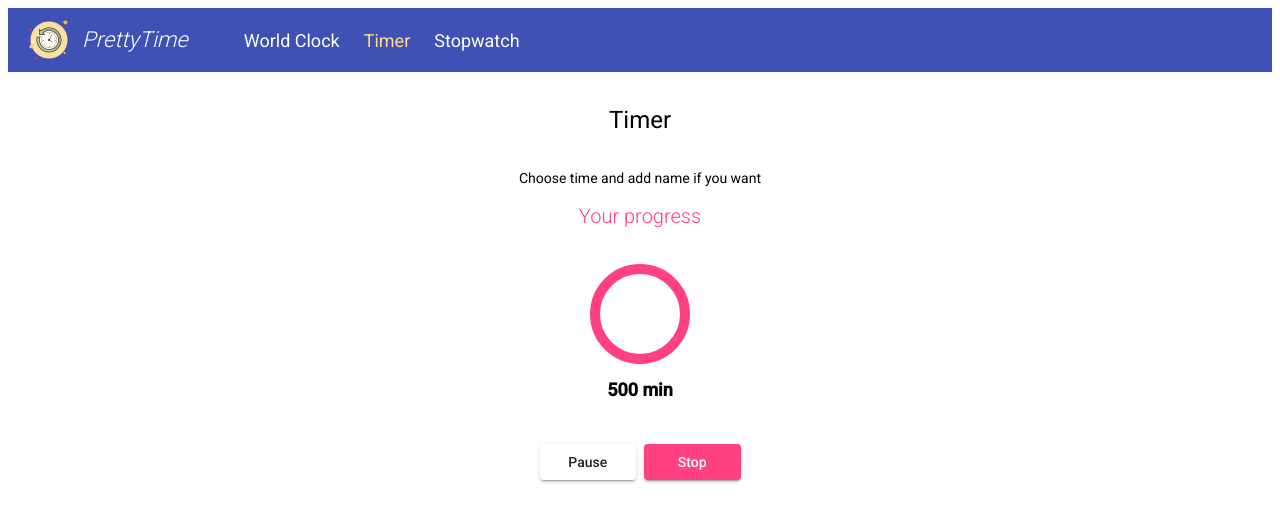
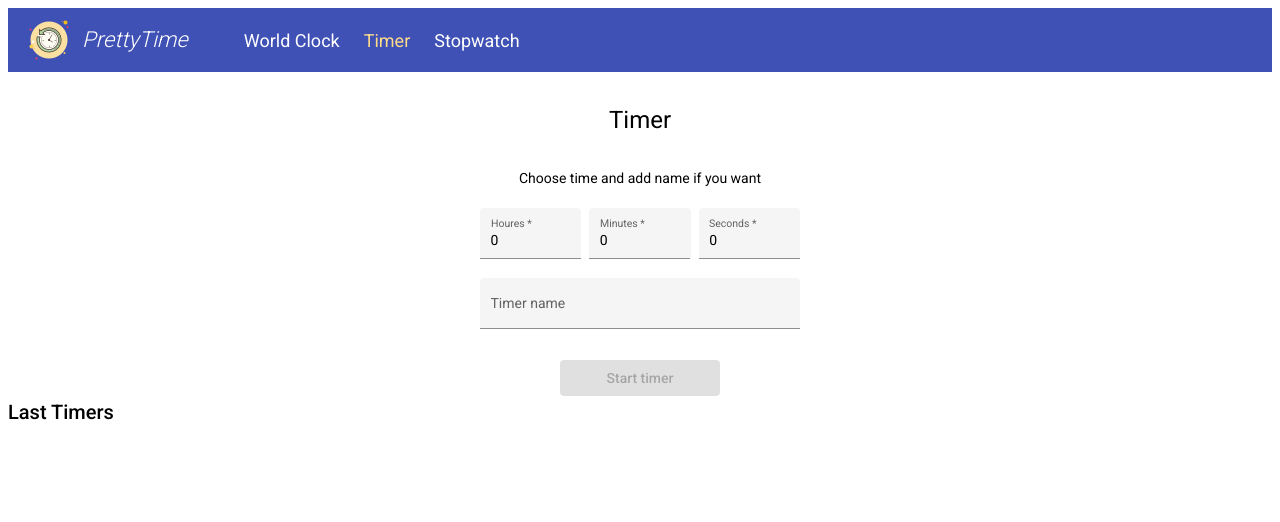
Before and after one commit to zoroMari/pretty-time, an Angular app: page /timer in a window 1280 px wide. Shown: the top 522 px of the page. Built offline with nearby package versions, Linux system fonts and the light colour scheme.

Commit message:
create main form for timer

```diff
--- a/src/app/app.module.ts
+++ b/src/app/app.module.ts
@@ -12,6 +12,7 @@ import { WelcomeComponent } from './welcome/welcome.component';
 import { AppRoutingModule } from './app-routing.module';
 import { TitleComponent } from './shared/title/title.component';
 import { NotFoundPageComponent } from './not-found-page/not-found-page.component';
+import { ReactiveFormsModule } from '@angular/forms';
 
 @NgModule({
   declarations: [
@@ -29,6 +30,7 @@ import { NotFoundPageComponent } from './not-found-page/not-found-page.component
     BrowserAnimationsModule,
     MaterialModule,
     AppRoutingModule,
+    ReactiveFormsModule,
   ],
   providers: [],
   bootstrap: [AppComponent]
--- a/src/app/material.module.ts
+++ b/src/app/material.module.ts
@@ -5,6 +5,7 @@ import {MatIconModule} from '@angular/material/icon';
 import {MatListModule} from '@angular/material/list';
 import {MatFormFieldModule} from '@angular/material/form-field';
 import {MatInputModule} from '@angular/material/input';
+import {MatSelectModule} from '@angular/material/select';
 import {MatToolbarModule} from '@angular/material/toolbar';
 import {MatMenuModule} from '@angular/material/menu';
 import {MatProgressSpinnerModule} from '@angular/material/progress-spinner';
@@ -17,6 +18,7 @@ import {MatProgressSpinnerModule} from '@angular/material/progress-spinner';
     MatListModule,
     MatFormFieldModule,
     MatInputModule,
+    MatSelectModule,
     MatToolbarModule,
     MatMenuModule,
     MatProgressSpinnerModule,
@@ -27,6 +29,7 @@ import {MatProgressSpinnerModule} from '@angular/material/progress-spinner';
     MatListModule,
     MatFormFieldModule,
     MatInputModule,
+    MatSelectModule,
     MatToolbarModule,
     MatMenuModule,
     MatProgressSpinnerModule,
--- a/src/app/time.service.ts
+++ b/src/app/time.service.ts
@@ -1,7 +1,22 @@
 import { Injectable } from "@angular/core";
 import { BehaviorSubject } from "rxjs";
+import { ITime } from "./ITime.model";
 
-@Injectable({providedIn: 'root'})
+@Injectable({ providedIn: 'root' })
 export class TimeService{
   public title = new BehaviorSubject<string>('Welcome to the PrettyTime');
+
+  public get lastTimers() {
+    if (localStorage.getItem('lastTimers')) {
+      return JSON.parse(localStorage.getItem('lastTimers'));
+    } else return [];
+  }
+
+
+  public stopTimer(timer: ITime) {
+
+    localStorage.setItem('lastTimers', JSON.stringify(timer));
+  }
+
+
 }
--- a/src/app/timer/timer.component.html
+++ b/src/app/timer/timer.component.html
@@ -1,19 +1,31 @@
 <app-title></app-title>
 
 <section class="Timer">
-  <p>Choose time and add name if you want</p>
+  <p  *ngIf="!timerActive">Choose time and add name if you want</p>
 
-  <form *ngIf="!timerActive">
+  <form *ngIf="!timerActive" [formGroup]="timerForm">
 
     <div class="Inputs">
-      <mat-form-field appearance="fill">
-        <mat-label>Number of minutes</mat-label>
-        <input type="number" matInput>
-      </mat-form-field>
+      <div class="Time">
+        <mat-form-field appearance="fill">
+          <mat-label>Houres</mat-label>
+          <input type="number" min="0" matInput formControlName="houres">
+        </mat-form-field>
+
+        <mat-form-field appearance="fill">
+          <mat-label>Minutes</mat-label>
+          <input type="number" min="0" matInput formControlName="minutes">
+        </mat-form-field>
+
+        <mat-form-field appearance="fill">
+          <mat-label>Seconds</mat-label>
+          <input type="number" min="0" matInput formControlName="seconds">
+        </mat-form-field>
+      </div>
 
       <mat-form-field appearance="fill">
         <mat-label>Timer name</mat-label>
-        <input type="text" matInput placeholder="Timer name">
+        <input type="text" matInput placeholder="Timer name" formControlName="name">
       </mat-form-field>
     </div>
   </form>
@@ -27,7 +39,7 @@
       [mode]="mode"
       [value]="value">
     </mat-progress-spinner>
-    <p class="Result">{{ value }} min</p>
+    <p class="Result">{{ result }}</p>
     </div>
 
   </section>
@@ -40,6 +52,7 @@
       color="accent"
       *ngIf="!timerActive"
       (click)="handleStart()"
+      [disabled]="!allowStart()"
     >
       Start timer
     </button>
@@ -64,3 +77,9 @@
   </div>
 
 </section>
+
+<section class="LastTimers">
+  <h2>Last Timers</h2>
+
+
+</section>
--- a/src/app/timer/timer.component.sass
+++ b/src/app/timer/timer.component.sass
@@ -11,17 +11,32 @@
     flex-direction: column
     justify-content: space-between
     align-items: center
-    width: 100%
+    width: 320px
     margin-top: 8px
 
-    mat-form-field
+    & > mat-form-field
       width: 100%
+
+    .Time
+      display: flex
+      justify-content: space-between
+      align-items: center
+      width: 100%
+
+      mat-form-field
+        width: 100%
+        overflow-x: hidden
+
+
+      mat-form-field:not(:last-child)
+        margin-right: 8px
+
 
   .Buttons
     display: flex
     justify-content: center
     align-items: center
-    width: 201px
+    width: 160px
     margin-top: 12px
 
     button
--- a/src/app/timer/timer.component.ts
+++ b/src/app/timer/timer.component.ts
@@ -1,4 +1,5 @@
 import { Component, OnInit } from '@angular/core';
+import { FormControl, FormGroup, Validators } from '@angular/forms';
 import { ThemePalette } from '@angular/material/core';
 import { ProgressSpinnerMode } from '@angular/material/progress-spinner';
 import { ActivatedRoute } from '@angular/router';
@@ -10,12 +11,15 @@ import { TimeService } from '../time.service';
   styleUrls: ['./timer.component.sass']
 })
 export class TimerComponent implements OnInit {
+  public timeMeasure: string[] = ['seconds', 'minutes', 'houres'];
   public title: string ='';
-  public timerActive: boolean = true;
+  public timerActive: boolean = false;
   public color: ThemePalette = 'accent';
   public mode: ProgressSpinnerMode = 'determinate';
-  public value = 500;
-
+  public value: number = 0;
+  public result: number = 0;
+  public timer!: number;
+  public timerForm!: FormGroup;
 
   constructor(
     private _route: ActivatedRoute,
@@ -24,11 +28,40 @@ export class TimerComponent implements OnInit {
 
   public ngOnInit(): void {
     this._timeService.title.next(this._route.snapshot.data['title']);
+    this.timerForm = new FormGroup({
+      houres: new FormControl('0', [Validators.required, Validators.min(0)]),
+      minutes: new FormControl('0', [Validators.required, Validators.min(0)]),
+      seconds: new FormControl('0', [Validators.required, Validators.min(0)]),
+      name: new FormControl(''),
+    })
+  }
+
+  public get totalInSeconds() {
+    const houres: number = +this.timerForm.value.houres;
+    const minutes: number = +this.timerForm.value.minutes;
+    const seconds: number = +this.timerForm.value.seconds;
+
+    return houres * 60 * 60 + minutes * 60 + seconds;
+
   }
 
   public handleStart() {
     this.timerActive = true;
+    let progress = 0;
 
+    const totalInSeconds = this.totalInSeconds;
+
+    const step = 100 / totalInSeconds;
+
+    this.timer = setInterval(() => {
+      progress = progress + 1 * 1000;
+      this.value += step;
+      this.result = this.result + 1;
+      if (progress >= totalInSeconds * 1000) {
+        clearInterval(this.timer);
+        this._finishTimer();
+      }
+    }, 1000);
   }
 
   public handlePause() {
@@ -36,6 +69,18 @@ export class TimerComponent implements OnInit {
   }
 
   public handleStop() {
+    this._finishTimer();
+  }
+
+  private _finishTimer() {
+    this.value = 0;
+    this.result = 0;
     this.timerActive = false;
   }
+
+
+  allowStart() {
+    if (this.totalInSeconds === 0) return false;
+    else return true;
+  }
 }
--- a/tsconfig.json
+++ b/tsconfig.json
@@ -5,7 +5,7 @@
     "baseUrl": "./",
     "outDir": "./dist/out-tsc",
     "forceConsistentCasingInFileNames": true,
-    "strict": true,
+    "strict": false,
     "noImplicitOverride": true,
     "noPropertyAccessFromIndexSignature": true,
     "noImplicitReturns": true,
```
Also changed, not shown: src/app/ITime.model.ts (added, +7 -0 lines).
